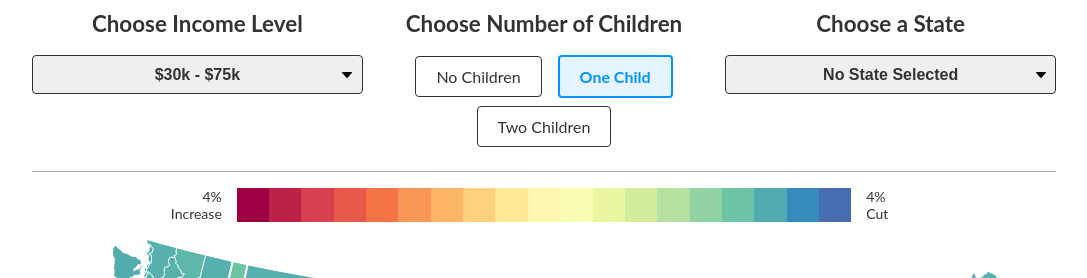
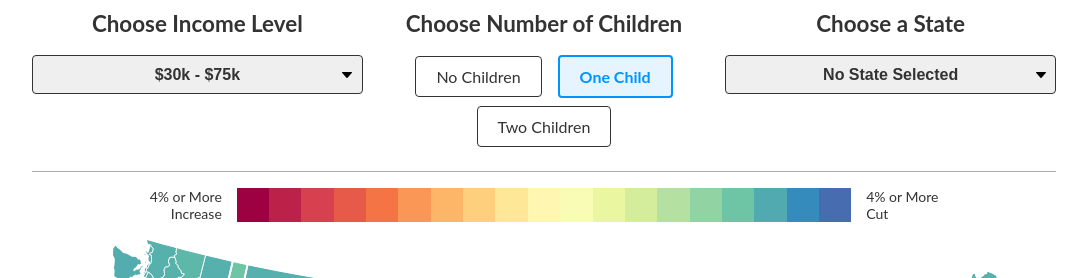
Before and after one commit to TaxFoundation/congressional-district-interactive, a React (Create React App) app: page / in a window 1280 px wide. Shown: the top 278 px of the page, without its empty margins (96-1183 px from the left). Built offline with nearby package versions, Linux system fonts and the light colour scheme.

Commit message:
Clarify Or More for legend

```diff
--- a/src/components/Legend.js
+++ b/src/components/Legend.js
@@ -26,14 +26,14 @@ const LegendStop = styled.div`
 const Legend = props => (
   <LegendContainer steps={props.steps}>
     <LegendText textAlign="right">
-      {`${100 * Math.abs(props.domain[0])}%`}
+      {`${100 * Math.abs(props.domain[0])}% or More`}
       <br />Increase
     </LegendText>
     {[...Array(props.steps).keys()].map(k => (
       <LegendStop key={`legend-${k}`} steps={props.steps} step={k} />
     ))}
     <LegendText textAlign="left">
-      {`${100 * Math.abs(props.domain[0])}%`}
+      {`${100 * Math.abs(props.domain[0])}% or More`}
       <br />Cut
     </LegendText>
   </LegendContainer>
```
